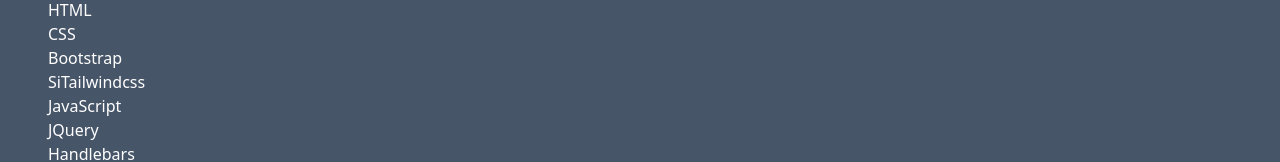
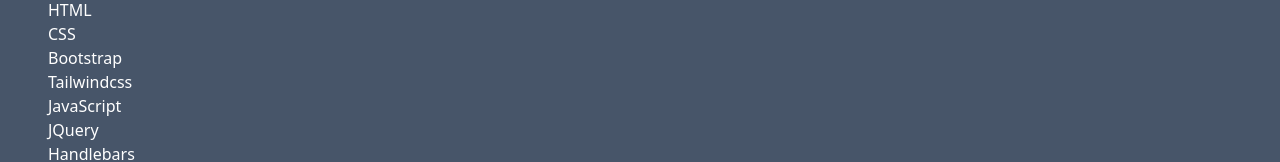
Before and after one commit to josh4got/Dev-Portfolio, a React (Create React App) app in the folder dev-portfolio-app/: page / in a window 1280 px wide. Both pictures are taken after a click on the item "Resume". Shown: the part 326-488 px from the top of the page. Built offline with nearby package versions, Linux system fonts and the light colour scheme.

Commit message:
fixed typo

```diff
--- a/dev-portfolio-app/src/components/Resume.js
+++ b/dev-portfolio-app/src/components/Resume.js
@@ -19,7 +19,7 @@
         <li>HTML</li>
         <li>CSS</li>
         <li>Bootstrap</li>
-        <li>SiTailwindcss</li>
+        <li>Tailwindcss</li>
         <li>JavaScript</li>
         <li>JQuery</li>
         <li>Handlebars</li>
```
